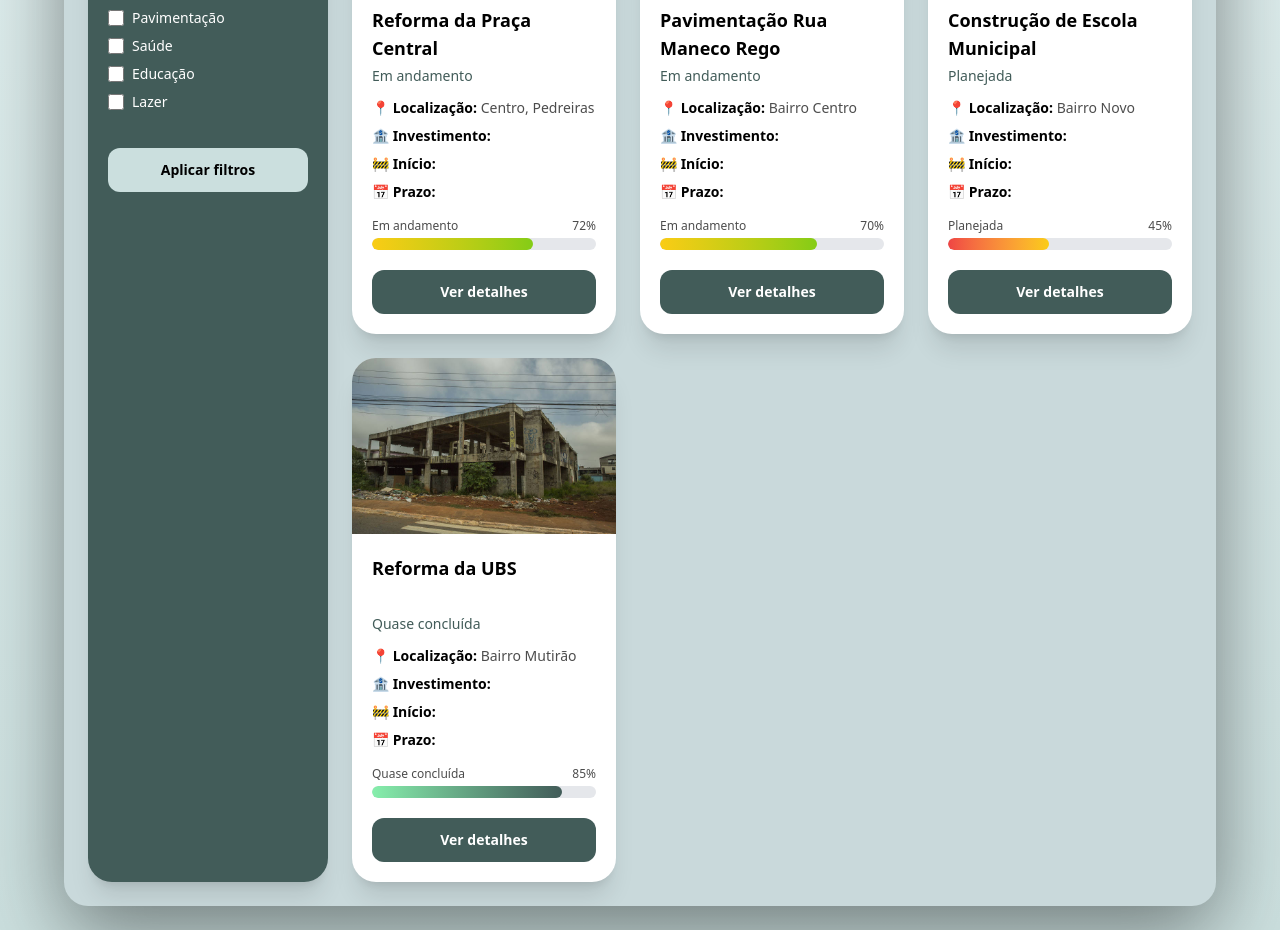
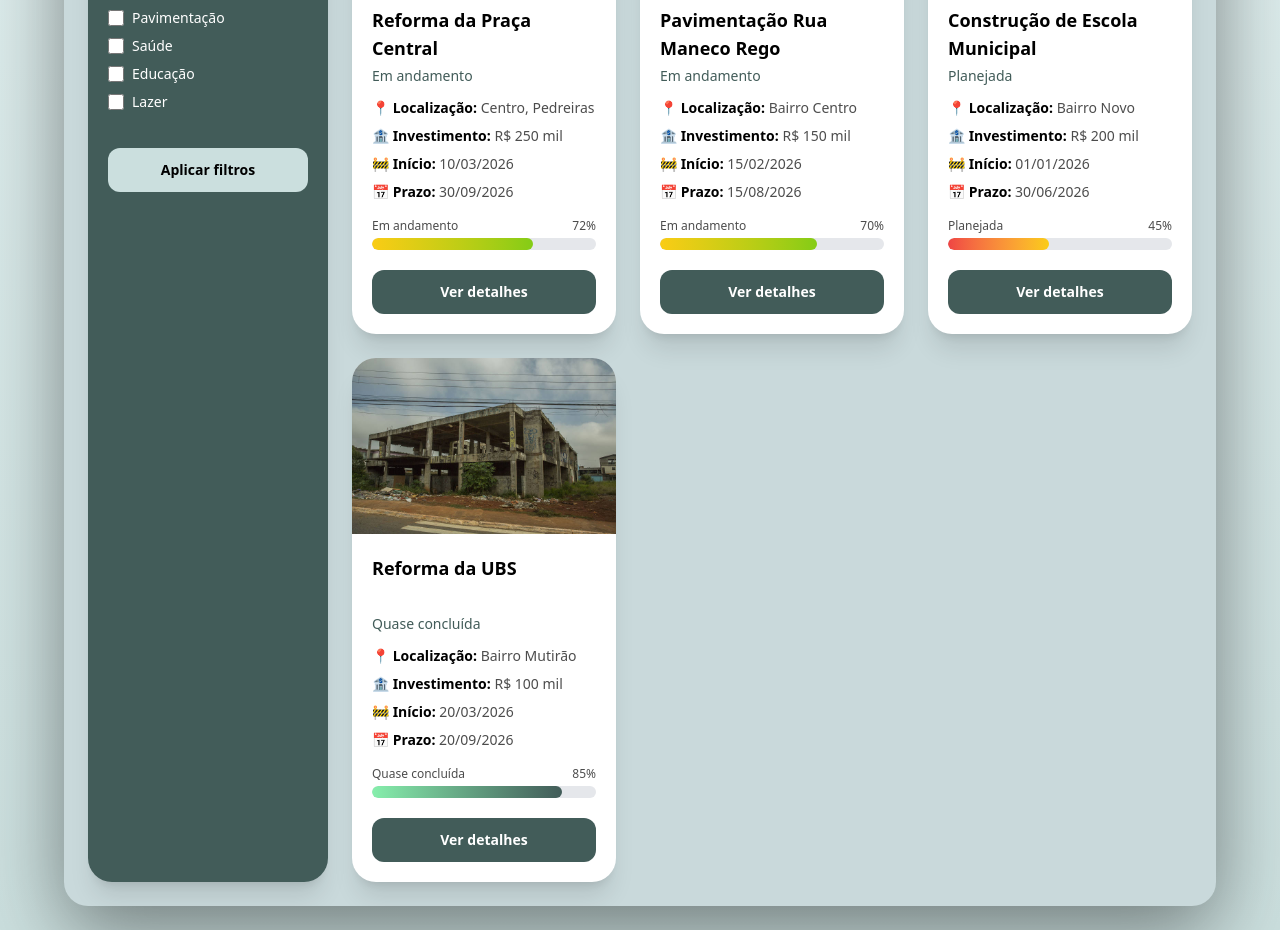
Before and after one commit to TornadoP/Cidade-Em-Progresso, a Next.js app: page /rotas/obras in a window 1280 px wide. Shown: the part 372-1302 px from the top of the page. Built offline with nearby package versions, Linux system fonts and the light colour scheme.

Commit message:
alterando informação do card

```diff
--- a/app/rotas/obras/page.tsx
+++ b/app/rotas/obras/page.tsx
@@ -13,6 +13,9 @@ const obras = [
   {
     titulo: "Reforma da Praça Central",
     local: "Centro, Pedreiras",
+    investimento: "R$ 250 mil",
+    inicio: "10/03/2026",
+    prazo: "30/09/2026",
     progresso: "72%",
     status: "Em andamento",
     tipo: "Lazer",
@@ -22,6 +25,9 @@ const obras = [
   {
     titulo: "Pavimentação Rua Maneco Rego",
     local: "Bairro Centro",
+    investimento: "R$ 150 mil",
+    inicio: "15/02/2026",
+    prazo: "15/08/2026",
     progresso: "70%",
     status: "Em andamento",
     tipo: "Pavimentação",
@@ -31,6 +37,9 @@ const obras = [
   {
     titulo: "Construção de Escola Municipal",
     local: "Bairro Novo",
+    investimento: "R$ 200 mil",
+    inicio: "01/01/2026",
+    prazo: "30/06/2026",
     progresso: "45%",
     status: "Planejada",
     tipo: "Educação",
@@ -40,6 +49,9 @@ const obras = [
   {
     titulo: "Reforma da UBS",
     local: "Bairro Mutirão",
+    investimento: "R$ 100 mil",
+    inicio: "20/03/2026",
+    prazo: "20/09/2026",
     progresso: "85%",
     status: "Quase concluída",
     tipo: "Saúde",
```
